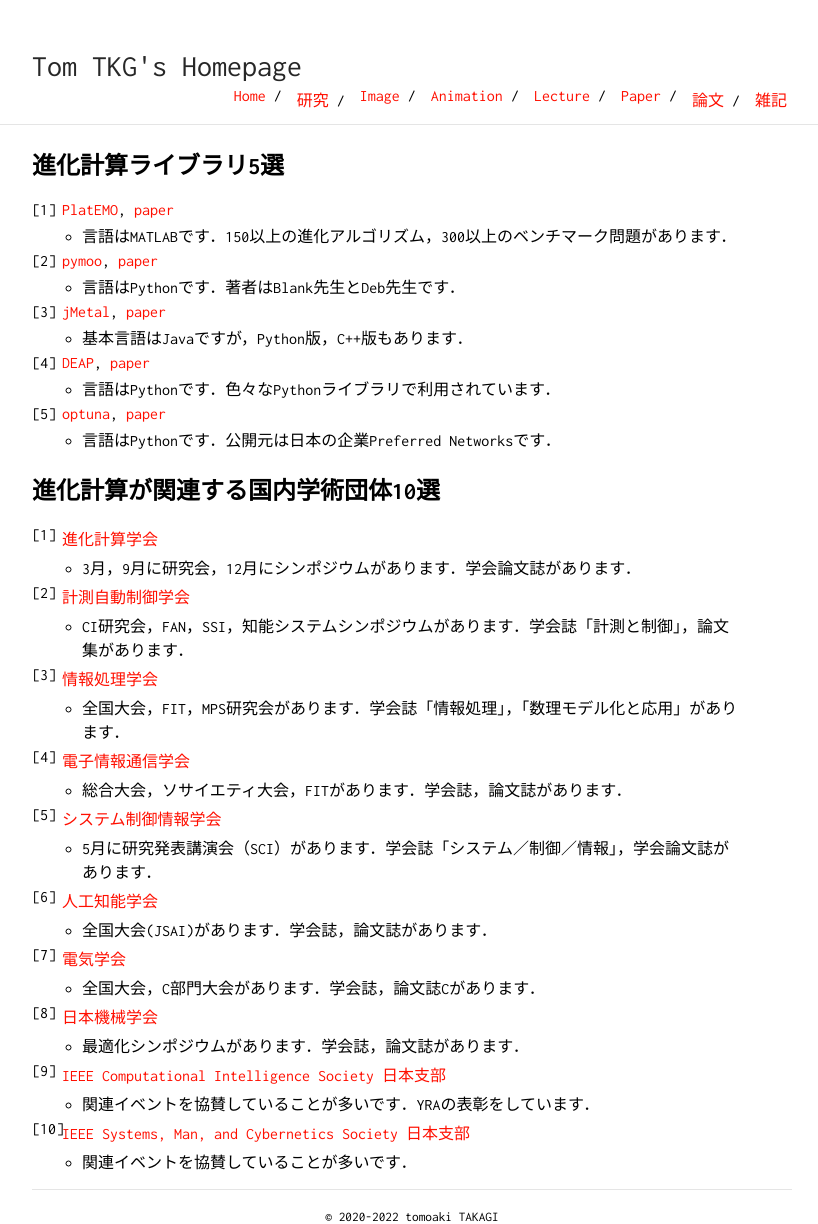
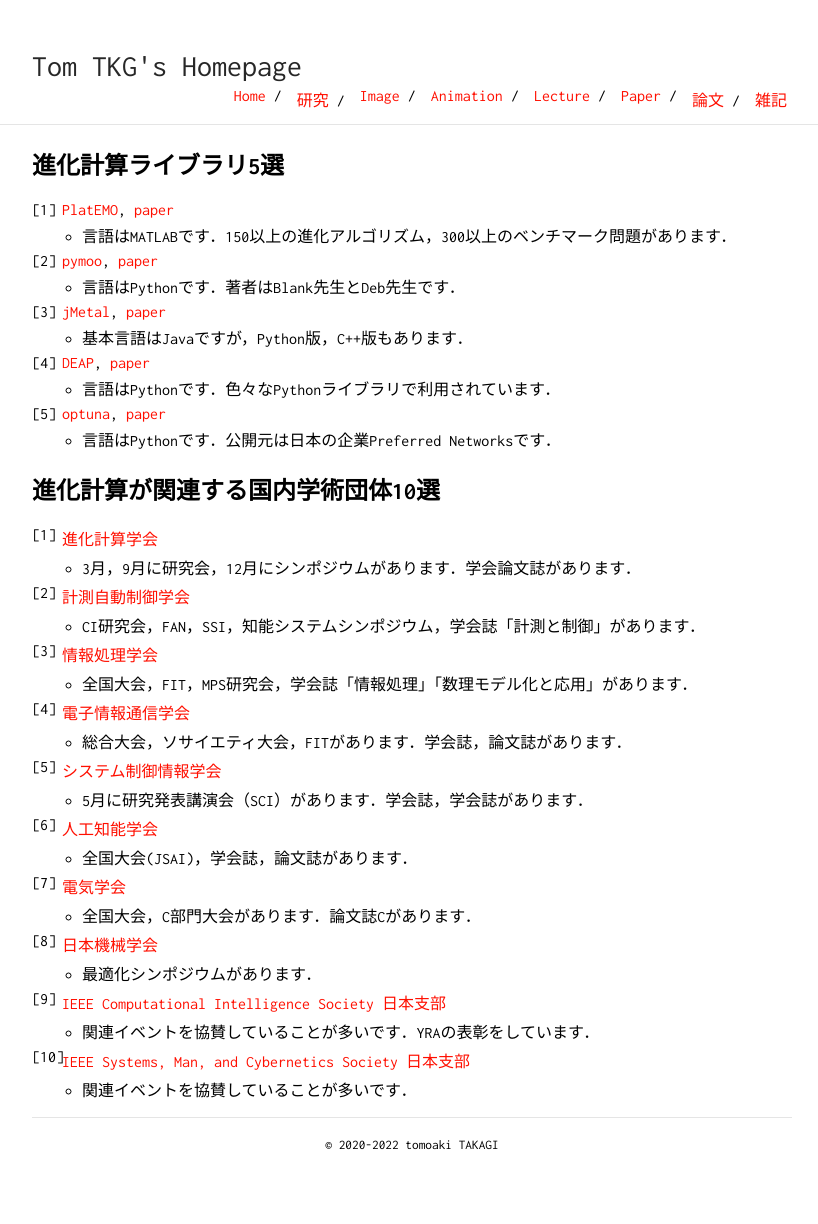
Before and after one commit to tomtkg/tomtkg.github.io, a Jekyll site: the page built from bib.md, in a window 1280 px wide. Shown: the whole page, without its empty margins (228-1046 px from the left). Built offline with Jekyll 4.4.1, drawn with Linux system fonts in a browser that asks for light colours; after the commit the page ends 1152 px from its top, so only the background shows below that.

Commit message:
Update bib.md

```diff
--- a/bib.md
+++ b/bib.md
@@ -19,19 +19,19 @@
 1. [進化計算学会](http://www.jpnsec.org)
     - 3月，9月に研究会，12月にシンポジウムがあります．学会論文誌があります．
 1. [計測自動制御学会](https://www.sice.jp)
-    - CI研究会，FAN，SSI，知能システムシンポジウムがあります．学会誌「計測と制御」，論文集があります．
+    - CI研究会，FAN，SSI，知能システムシンポジウム，学会誌「計測と制御」があります．
 1. [情報処理学会](https://www.ipsj.or.jp)
-    - 全国大会，FIT，MPS研究会があります．学会誌「情報処理」，「数理モデル化と応用」があります．
+    - 全国大会，FIT，MPS研究会，学会誌「情報処理」「数理モデル化と応用」があります．
 1. [電子情報通信学会](https://www.ieice.org/jpn_r)
     - 総合大会，ソサイエティ大会，FITがあります．学会誌，論文誌があります．
 1. [システム制御情報学会](https://www.iscie.or.jp)
-    - 5月に研究発表講演会（SCI）があります．学会誌「システム／制御／情報」，学会論文誌があります．
+    - 5月に研究発表講演会（SCI）があります．学会誌，学会誌があります．
 1. [人工知能学会](https://www.ai-gakkai.or.jp)
-    - 全国大会(JSAI)があります．学会誌，論文誌があります．
+    - 全国大会(JSAI)，学会誌，論文誌があります．
 1. [電気学会](https://www.iee.jp)
-    - 全国大会，C部門大会があります．学会誌，論文誌Cがあります．
+    - 全国大会，C部門大会があります．論文誌Cがあります．
 1. [日本機械学会](https://www.jsme.or.jp)
-    - 最適化シンポジウムがあります．学会誌，論文誌があります．
+    - 最適化シンポジウムがあります．
 1. [IEEE Computational Intelligence Society ⽇本⽀部](http://www.ieee-jp.org/section/tokyo/chapter/CIS-11/index.php?TopPage-J)
     - 関連イベントを協賛していることが多いです．YRAの表彰をしています．
 1. [IEEE Systems, Man, and Cybernetics Society ⽇本⽀部](https://www.ieee-jp.org/section/tokyo/chapter/SMC-28)
```
